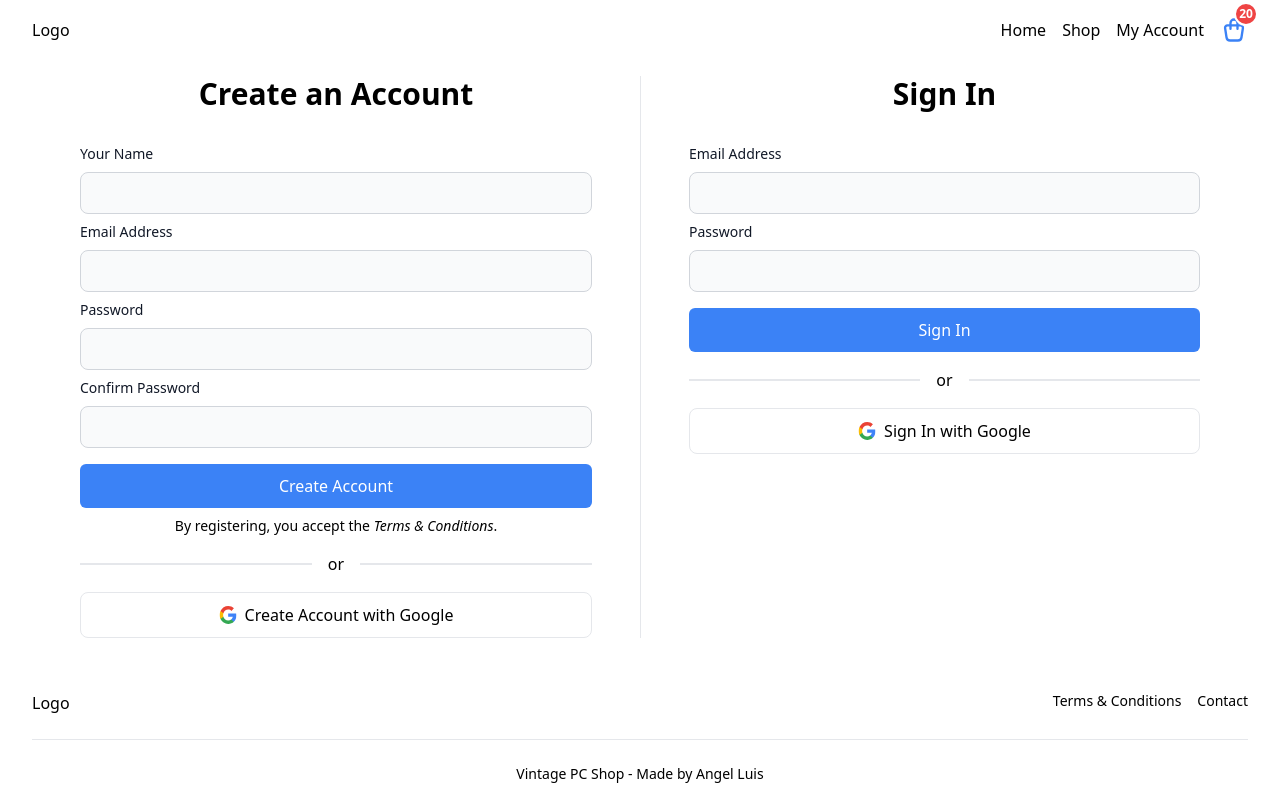
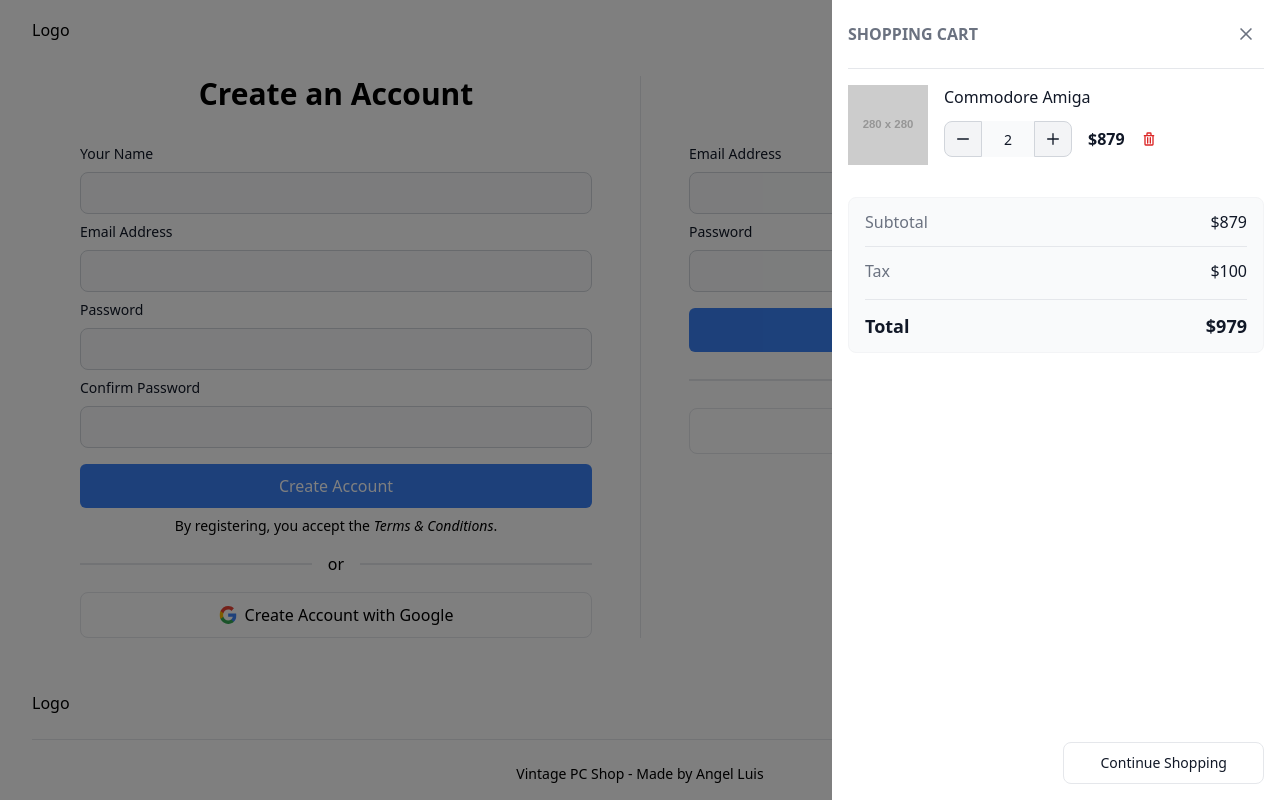
Before and after one commit to angel-luis/vintage-pc-shop, a React (Vite) app: page /authentication in a window 1280 px wide. Both pictures are taken after a click on the button "20". Built offline with nearby package versions, Linux system fonts and the light colour scheme; no server answers.

Commit message:
Create Cart drawer and button

```diff
--- a/src/components/cart/cart-button.tsx
+++ b/src/components/cart/cart-button.tsx
@@ -1,6 +1,13 @@
-export default function CartButton() {
+export default function CartButton({
+  handleClick,
+}: {
+  handleClick: () => void;
+}) {
   return (
-    <button className="text-blue-500 hover:text-blue-700 transition duration-300 group">
+    <button
+      onClick={handleClick}
+      className="text-blue-500 hover:text-blue-700 transition duration-300 group"
+    >
       <svg
         xmlns="http://www.w3.org/2000/svg"
         width="28"
--- /dev/null
+++ b/src/components/cart/cart-drawer.tsx
@@ -0,0 +1,198 @@
+export default function CartDrawer({
+  isOpen,
+  setOpen,
+}: {
+  isOpen: boolean;
+  setOpen: React.Dispatch<React.SetStateAction<boolean>>;
+}) {
+  return (
+    <>
+      <div
+        className={`fixed inset-0 bg-black bg-opacity-50 transition-opacity duration-300 ${
+          isOpen ? "opacity-100 visible" : "opacity-0 invisible"
+        }`}
+        onClick={() => setOpen(false)}
+      ></div>
+      <div
+        className={`fixed top-0 right-0 z-40 flex h-screen w-full max-w-md flex-col justify-between space-y-4 overflow-y-auto bg-white p-4 transform transition-transform duration-300 ${
+          isOpen ? "translate-x-0" : "translate-x-full"
+        }`}
+      >
+        <div className="flex-1 space-y-4">
+          <div className="flex items-center justify-between">
+            <h3 className="text-base font-semibold uppercase leading-none text-gray-500">
+              Shopping Cart
+            </h3>
+
+            <button
+              type="button"
+              className="rounded-lg p-2 text-gray-500 hover:bg-gray-100 hover:text-gray-900"
+              aria-label="Close cart"
+              onClick={() => setOpen(false)}
+            >
+              <svg
+                className="h-5 w-5"
+                aria-hidden="true"
+                xmlns="http://www.w3.org/2000/svg"
+                width="24"
+                height="24"
+                fill="none"
+                viewBox="0 0 24 24"
+              >
+                <path
+                  stroke="currentColor"
+                  stroke-linecap="round"
+                  stroke-linejoin="round"
+                  stroke-width="2"
+                  d="M6 18 17.94 6M18 18 6.06 6"
+                />
+              </svg>
+            </button>
+          </div>
+
+          <div className="divide-y divide-gray-200 border-t border-gray-200">
+            <div className="flex items-start gap-4 py-4">
+              <a href="#" className="h-20 w-20 shrink-0">
+                <img
+                  className="h-full w-full"
+                  src="https://placehold.co/280x280"
+                  alt="imac image"
+                />
+              </a>
+
+              <div className="min-w-0 flex-1 space-y-3">
+                <a
+                  href="#"
+                  className="text-base font-medium text-gray-900 hover:underline"
+                >
+                  {""}
+                  Commodore Amiga
+                </a>
+                <div className="flex items-center gap-4">
+                  <form>
+                    <label id="quantity-input" className="sr-only">
+                      Choose quantity:
+                    </label>
+                    <div className="relative flex w-32 items-center">
+                      <button
+                        type="button"
+                        id="decrement-button"
+                        data-input-counter-decrement="quantity-input"
+                        className="flex h-9 items-center justify-center rounded-s-lg border border-gray-300 bg-gray-100 p-3 hover:bg-gray-200 focus:outline-none focus:ring-2 focus:ring-gray-100"
+                      >
+                        <svg
+                          className="h-3 w-3 text-gray-900"
+                          aria-hidden="true"
+                          xmlns="http://www.w3.org/2000/svg"
+                          fill="none"
+                          viewBox="0 0 18 2"
+                        >
+                          <path
+                            stroke="currentColor"
+                            stroke-linecap="round"
+                            stroke-linejoin="round"
+                            stroke-width="2"
+                            d="M1 1h16"
+                          />
+                        </svg>
+                      </button>
+                      <input
+                        type="text"
+                        id="quantity-input"
+                        data-input-counter
+                        aria-describedby="helper-text-explanation"
+                        className="block h-9 w-full border-x-0 border-gray-300 bg-gray-50 py-2 text-center text-sm text-gray-900 focus:border-blue-500 focus:ring-blue-500"
+                        value="2"
+                        required
+                      />
+                      <button
+                        type="button"
+                        id="increment-button"
+                        data-input-counter-increment="quantity-input"
+                        className="flex h-9 items-center justify-center rounded-e-lg border border-gray-300 bg-gray-100 p-3 hover:bg-gray-200 focus:outline-none focus:ring-2 focus:ring-gray-100"
+                      >
+                        <svg
+                          className="h-3 w-3 text-gray-900"
+                          aria-hidden="true"
+                          xmlns="http://www.w3.org/2000/svg"
+                          fill="none"
+                          viewBox="0 0 18 18"
+                        >
+                          <path
+                            stroke="currentColor"
+                            stroke-linecap="round"
+                            stroke-linejoin="round"
+                            stroke-width="2"
+                            d="M9 1v16M1 9h16"
+                          />
+                        </svg>
+                      </button>
+                    </div>
+                  </form>
+                  <p className="text-base font-bold text-gray-900">$879</p>
+                  <button
+                    type="button"
+                    className="inline-flex items-center text-sm font-medium text-red-600 hover:underline"
+                    aria-label="Remove item"
+                  >
+                    <svg
+                      className="me-2 h-4 w-4"
+                      aria-hidden="true"
+                      xmlns="http://www.w3.org/2000/svg"
+                      width="24"
+                      height="24"
+                      fill="none"
+                      viewBox="0 0 24 24"
+                    >
+                      <path
+                        stroke="currentColor"
+                        stroke-linecap="round"
+                        stroke-linejoin="round"
+                        stroke-width="2"
+                        d="M5 7h14m-9 3v8m4-8v8M10 3h4a1 1 0 0 1 1 1v3H9V4a1 1 0 0 1 1-1ZM6 7h12v13a1 1 0 0 1-1 1H7a1 1 0 0 1-1-1V7Z"
+                      />
+                    </svg>
+                  </button>
+                </div>
+              </div>
+            </div>
+          </div>
+
+          <div className="mb-4 rounded-lg border border-gray-100 bg-gray-50 px-4">
+            <div className="divide-y divide-gray-200">
+              <dl className="flex items-center justify-between gap-4 py-3">
+                <dt className="font-normal text-gray-500">Subtotal</dt>
+                <dd className="font-medium text-gray-900">$879</dd>
+              </dl>
+
+              <dl className="flex items-center justify-between gap-4 pb-4 pt-3">
+                <dt className="font-normal text-gray-500">Tax</dt>
+                <dd className="font-medium text-gray-900">$100</dd>
+              </dl>
+
+              <dl className="flex items-center justify-between gap-4 py-3 text-lg font-bold text-gray-900">
+                <dt>Total</dt>
+                <dd>$979</dd>
+              </dl>
+            </div>
+          </div>
+        </div>
+        <div className="mt-6 gap-4 sm:flex sm:items-center sm:justify-center">
+          <button
+            type="button"
+            className="mb-4 flex w-full items-center justify-center rounded-lg bg-primary-700 px-5 py-2.5 text-sm font-medium text-white hover:bg-primary-800 focus:outline-none focus:ring-4 focus:ring-primary-300     sm:mb-0 sm:mt-0"
+          >
+            Checkout
+          </button>
+          <button
+            type="button"
+            className="block w-full rounded-lg  border border-gray-200 bg-white px-5 py-2.5 text-sm font-medium text-gray-900 hover:bg-gray-100 hover:text-primary-700 focus:z-10 focus:outline-none focus:ring-4 focus:ring-gray-100"
+            onClick={() => setOpen(false)}
+          >
+            Continue Shopping
+          </button>
+        </div>
+      </div>
+    </>
+  );
+}
--- a/src/routes/layouts/header.tsx
+++ b/src/routes/layouts/header.tsx
@@ -1,8 +1,12 @@
+import { useState } from "react";
 import { Link } from "react-router-dom";
 
 import CartButton from "@/components/cart/cart-button";
+import CartDrawer from "@/components/cart/cart-drawer";
 
 export default function HeaderLayout() {
+  const [isDrawerOpen, setDrawerOpen] = useState(false);
+
   const menuLinks = [
     {
       name: "Home",
@@ -27,7 +31,8 @@ export default function HeaderLayout() {
             {link.name}
           </Link>
         ))}
-        <CartButton />
+        <CartButton handleClick={() => setDrawerOpen(!isDrawerOpen)} />
+        <CartDrawer isOpen={isDrawerOpen} setOpen={setDrawerOpen} />
       </nav>
     </header>
   );
```
